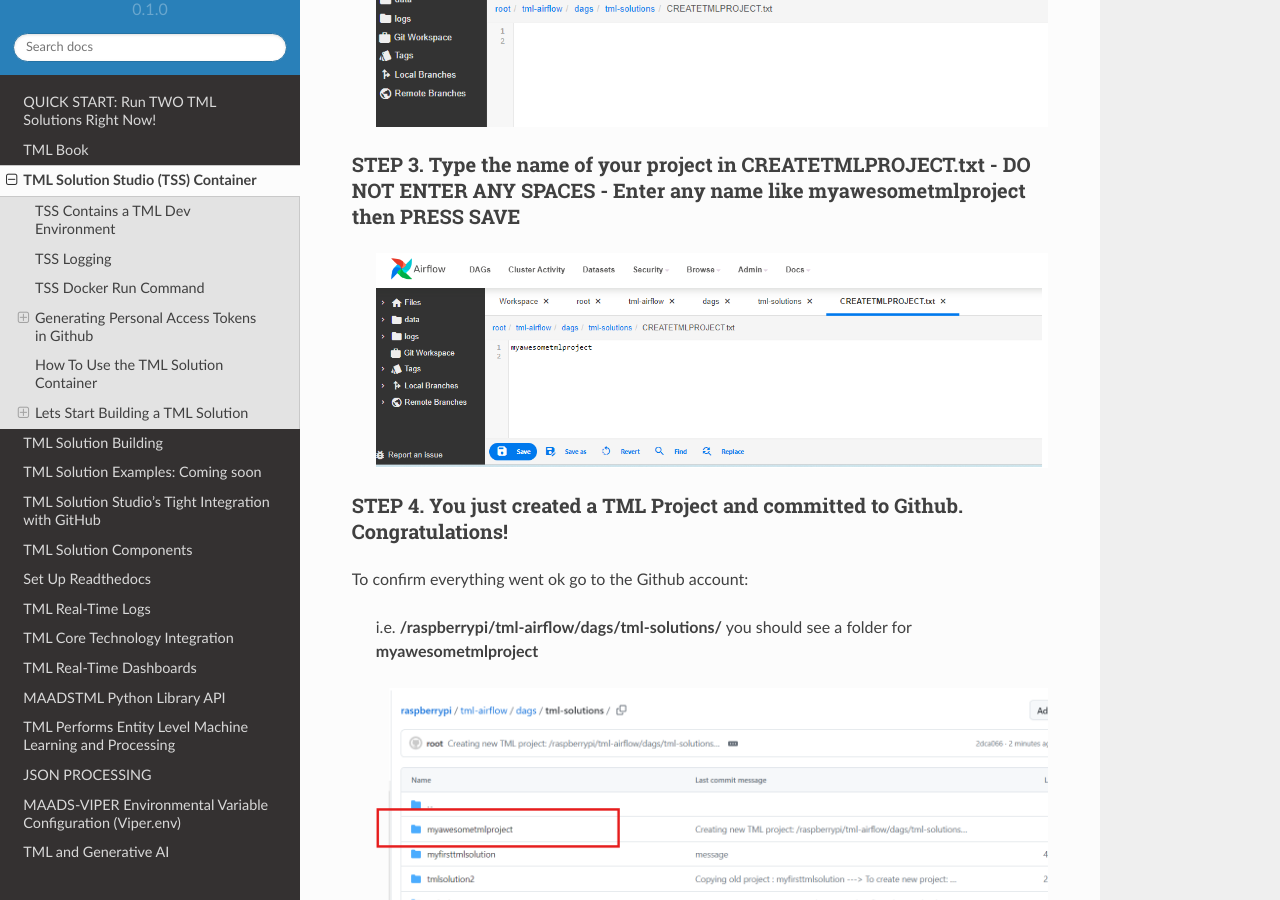
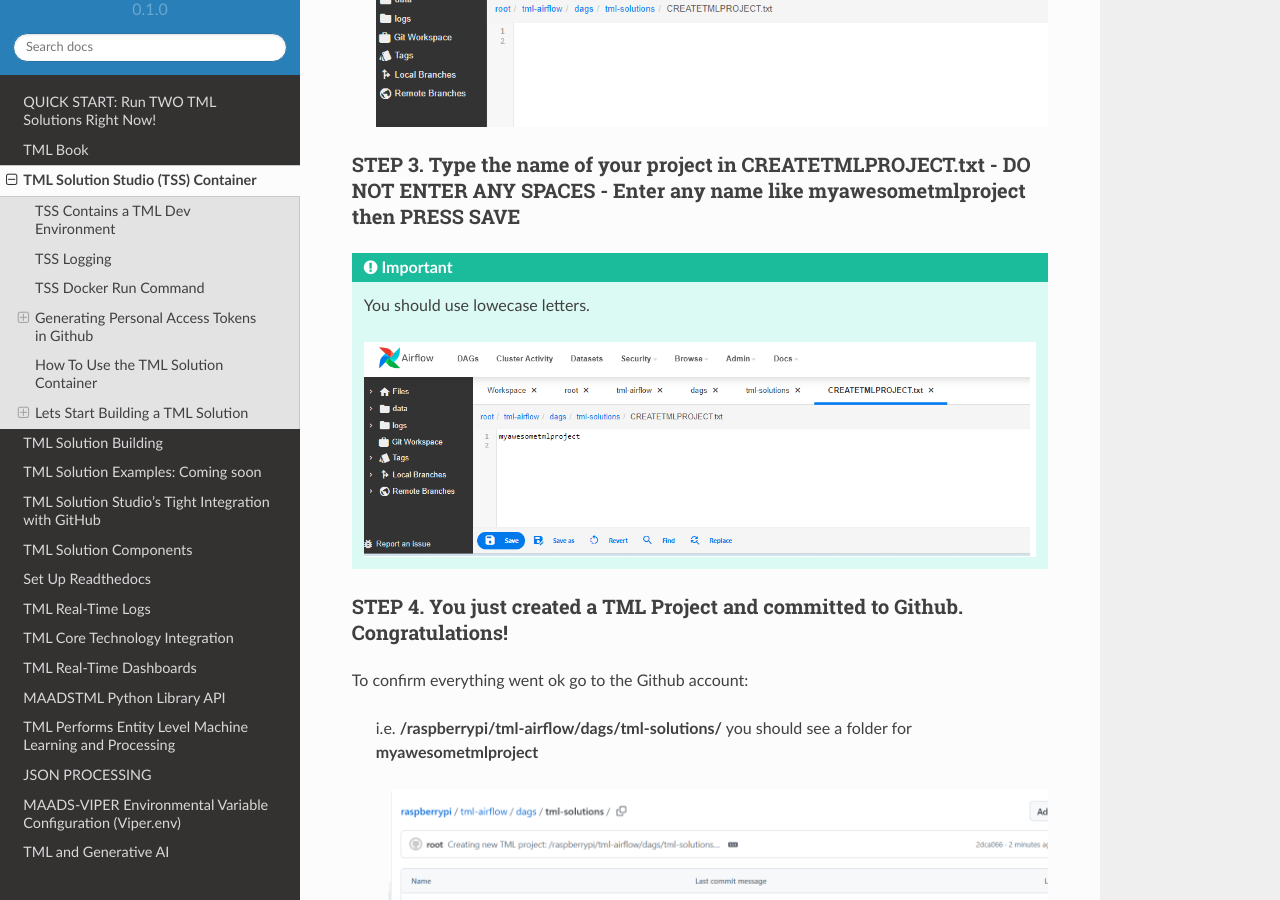
Before and after one commit to smaurice101/readthedocs, a Sphinx documentation site: the page built from docs/source/docker.rst, in a window 1280 px wide and 900 px high, scrolled down 8138 px. Built offline with Sphinx 7.4.7 and the Read the Docs theme 2.0.0, drawn with Linux system fonts in a browser that asks for light colours.

Commit message:
Update docker.rst

```diff
--- a/docs/source/docker.rst
+++ b/docs/source/docker.rst
@@ -239,6 +239,9 @@
 STEP 3. **Type the name of your project in CREATETMLPROJECT.txt** - DO NOT ENTER ANY SPACES - Enter any name like **myawesometmlproject** then **PRESS SAVE**
 ^^^^^^^^^^^^^^^^^^^^^^^^^^^^^^^^^^^^^^^^^^^^^^
 
+.. important::
+   You should use lowecase letters.
+
    .. figure:: sol3.png
 
 STEP 4. You just created a TML Project and committed to Github. Congratulations!
```
